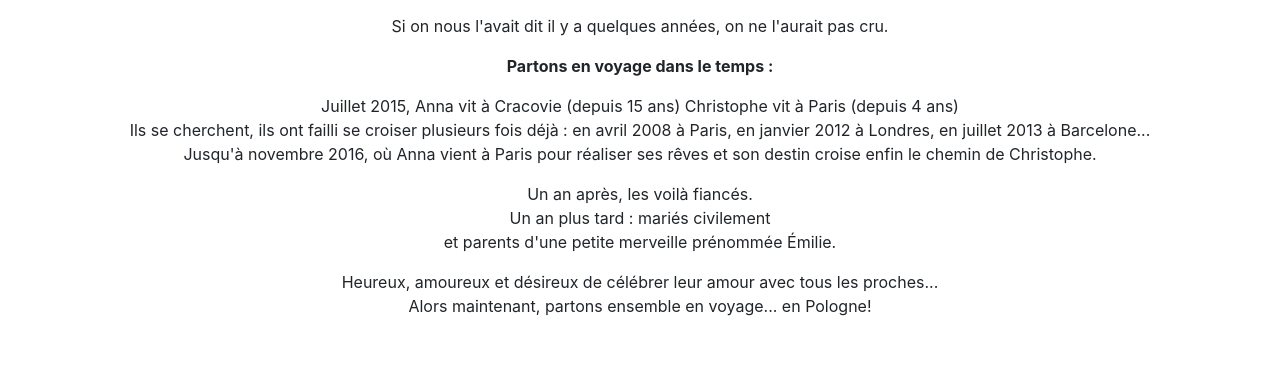
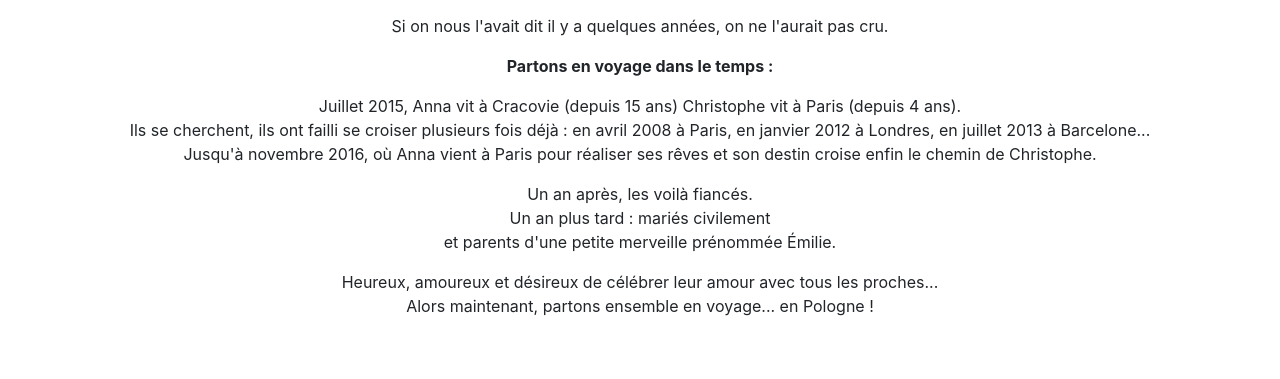
Before and after one commit to christophe-bazin/mariage, a Jekyll site: the page built from fr/index.md, in a window 1280 px wide. Shown: the part 585-964 px from the top of the page. Built offline with Jekyll 4.4.1, drawn with Linux system fonts in a browser that asks for light colours.

Commit message:
Fix some typos

```diff
--- a/fr/index.md
+++ b/fr/index.md
@@ -19,7 +19,7 @@ lang-ref: mariage-christophe-et-anna
     <p>Si on nous l'avait dit il y a quelques années, on ne l'aurait pas cru.</p>
     <p><strong>Partons en voyage dans le temps :</strong></p>
     <p>Juillet 2015, Anna vit à Cracovie (depuis 15 ans)
-      Christophe vit à Paris (depuis 4 ans)<br />
+      Christophe vit à Paris (depuis 4 ans).<br />
     Ils se cherchent, ils ont failli se croiser plusieurs fois déjà :
     en avril 2008 à Paris, en janvier 2012 à Londres, en juillet 2013 à Barcelone...<br />
     Jusqu'à novembre 2016, où Anna vient à Paris pour réaliser ses rêves
@@ -28,6 +28,6 @@ lang-ref: mariage-christophe-et-anna
     Un an plus tard : mariés civilement<br />
     et parents d'une petite merveille prénommée Émilie.</p>
     <p>Heureux, amoureux et désireux de célébrer leur amour avec tous les proches...<br/>
-    Alors maintenant, partons ensemble en voyage... en Pologne!</p>
+    Alors maintenant, partons ensemble en voyage... en Pologne !</p>
   </div>
 </div>
```
Also changed, not shown: fr/place.md (+2 -2 lines).
